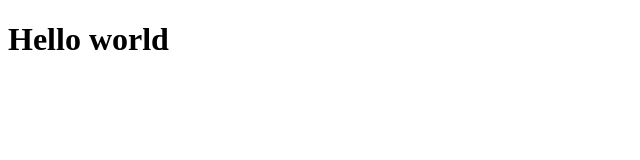
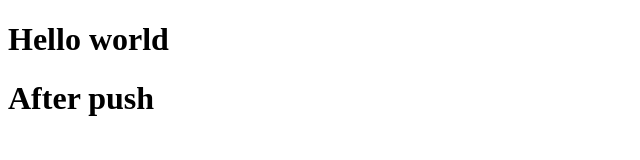
Before and after one commit to AnkushShekhawat2000/git-practice, a plain HTML site: page index.html in a window 1280 px wide. Shown: the whole page, without its empty margins (0-640 px from the left). Drawn offline with Linux system fonts and the light colour scheme.

Commit message:
again add change and left one file

```diff
--- a/index.html
+++ b/index.html
@@ -9,5 +9,7 @@
 
     <h1>Hello world
     </h1>
+
+    <H1>After push</H1>
 </body>
 </html>
```
